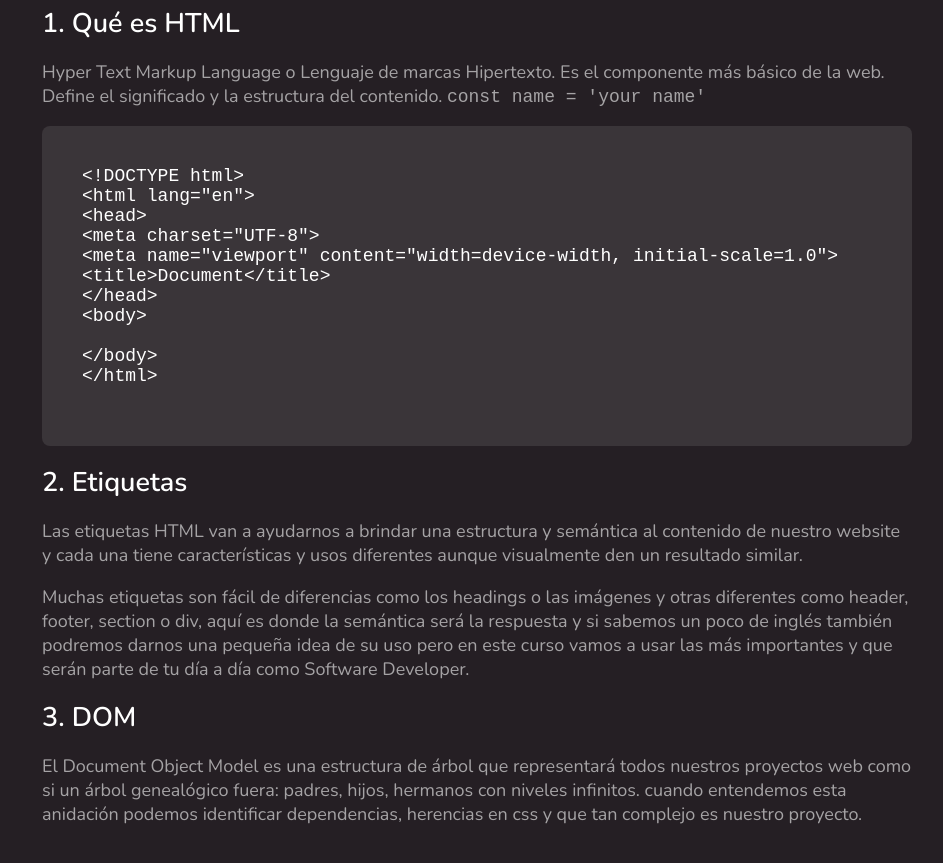
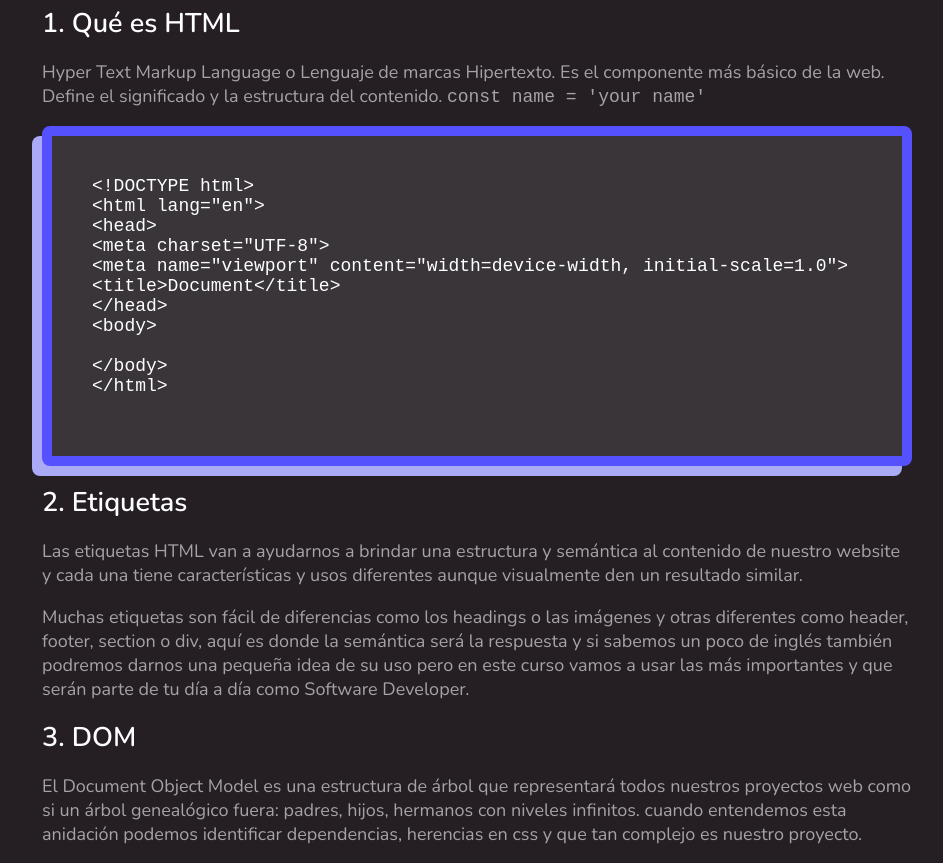
Before and after one commit to kristianlom/curso-esencial-html-css, a plain HTML site: page index.html in a window 1280 px wide. Shown: the part 2360-3223 px from the top of the page, without its empty margins (163-1106 px from the left). Drawn offline with nearby package versions, Linux system fonts and the light colour scheme.

Commit message:
clase 52 - Relleno (Bordes)

```diff
--- a/css/styles-logical.css
+++ b/css/styles-logical.css
@@ -107,6 +107,19 @@ pre {
   padding: 40px;
   overflow: auto;
   border-radius: 8px;
+  border: 10px solid red;
+  border-left: 5 solid blue;
+  border-inline-start: 5px solid white;
+  border-block-start: 20px solid pink;
+  border-inline-end: 5px solid green;
+  border-block-start-color: blue;
+  border: 10px solid #5551ff;
+  box-shadow: -10px 10px 0 0 #abaaf6;
+  /* margin-block-end: 40px;
+  border-radius: 50%;
+  inline-size: 400px;
+  block-size: 400px; */
+  /*border-start-start-radius: 60px;*/
 }
 
 p {
```
